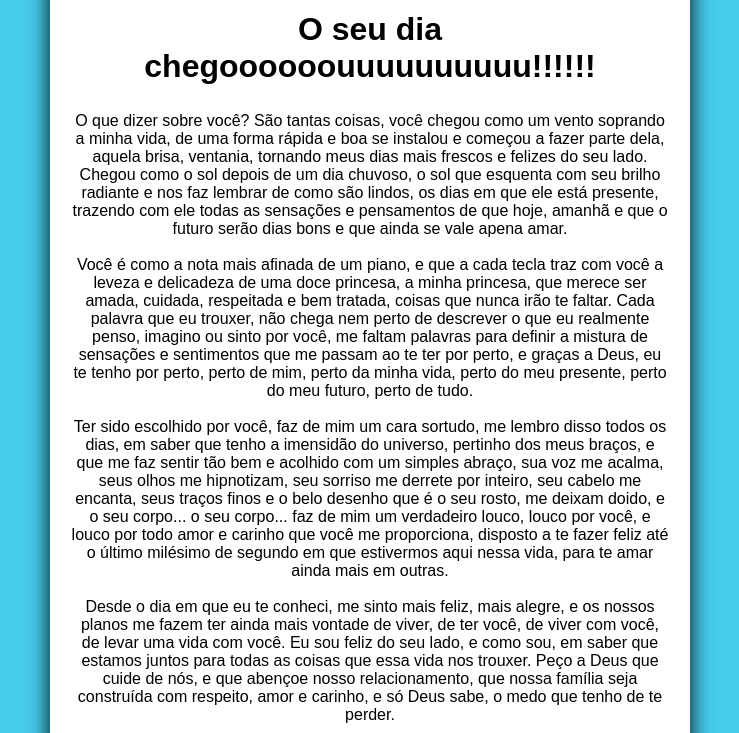
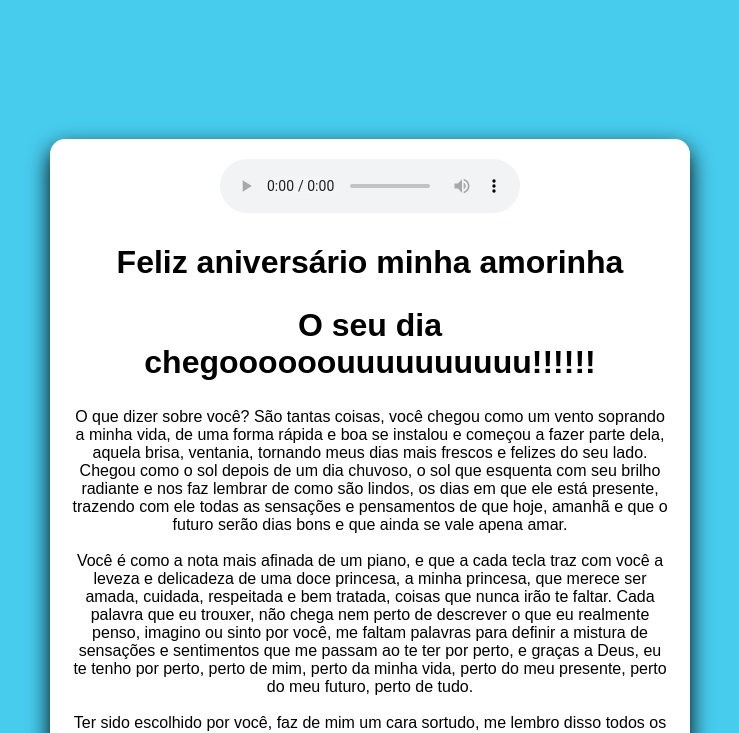
Before and after one commit to thauanoliveiraa/teste_aniversario_momo, a plain HTML site: page index.html in a window 1280 px wide. Shown: the part 735-1468 px from the top of the page, without its empty margins (270-1009 px from the left). Drawn offline with nearby package versions, Linux system fonts and the light colour scheme; a web font is replaced by a local one.

Commit message:
Update index.html

```diff
--- a/index.html
+++ b/index.html
@@ -49,7 +49,7 @@
         .conteudo-aniversario {
             width: 90%;
             max-width: 600px;
-            margin-top: 60%;
+            margin-top: 170vh;;
             margin-bottom: 30%;
             padding: 20px;
             background-color: white;
```
